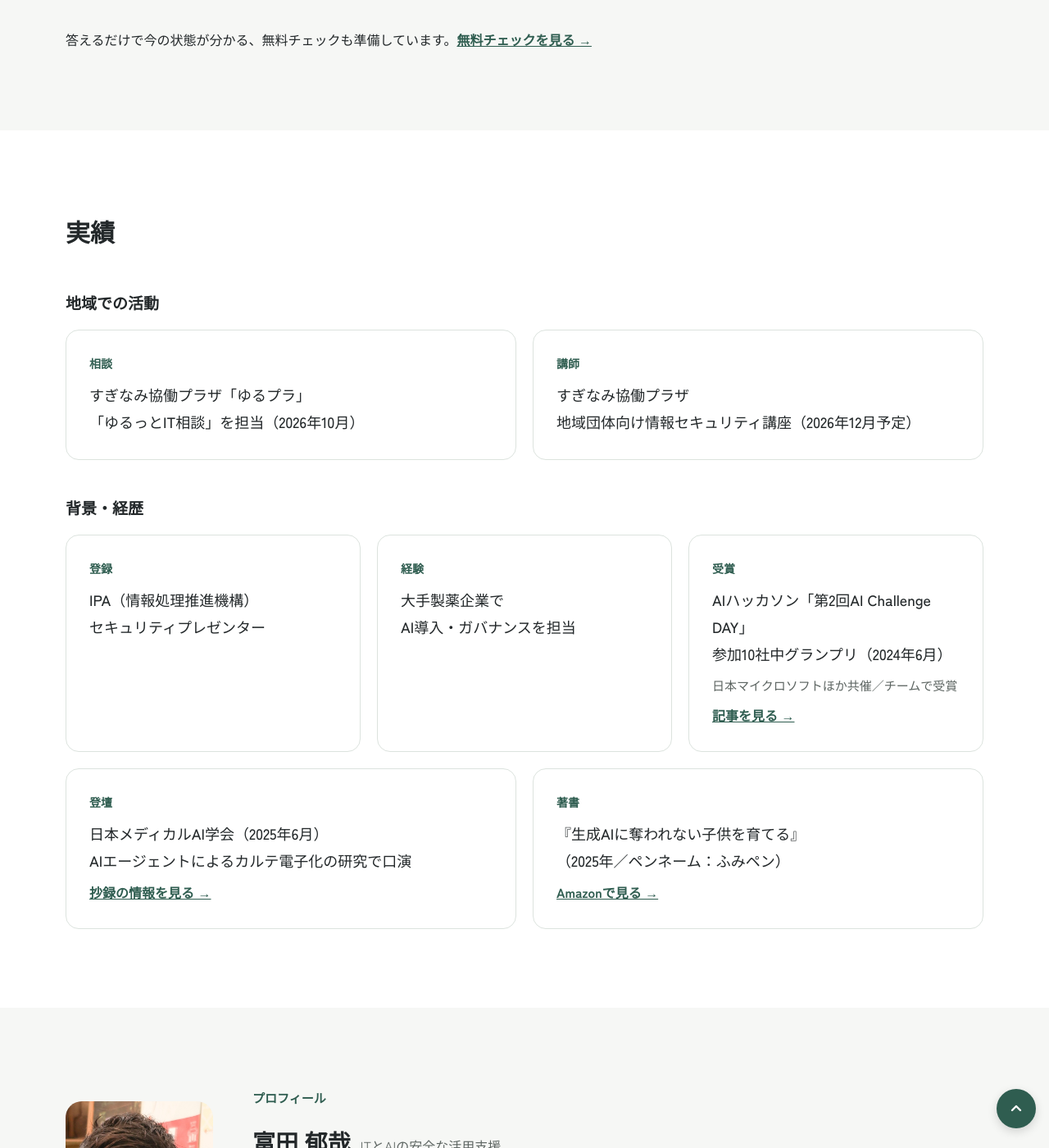
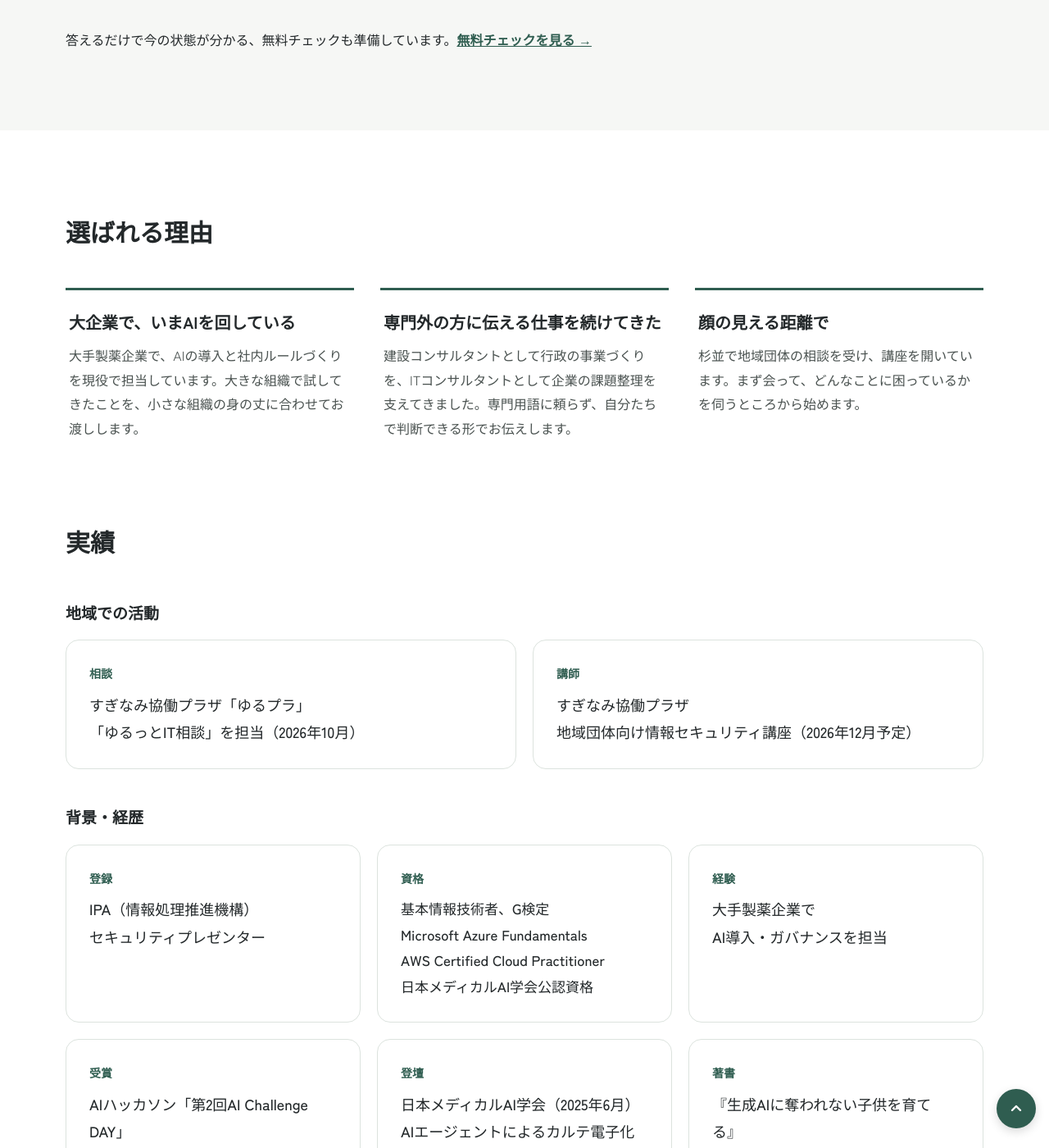
Before and after one commit to fumifumi0831/tomita-ai.jp, a Jekyll site: the page built from index.html, in a window 1280 px wide and 1400 px high, scrolled down 1689 px. Shown: the whole window at 82% size. Built offline with Jekyll 4.4.1, drawn with Linux system fonts in a browser that asks for light colours; some of the changed text lies outside the part shown.

Commit message:
選ばれる理由・保有資格・よくある質問を追加し、初回相談無料を明記（案）
Co-Authored-By: Claude Opus 5.5 <noreply@anthropic.com>
Claude-Session: https://claude.ai/code/session_01L8vDNe7qbjzHshKeG5faMY

```diff
--- a/_includes/footer.html
+++ b/_includes/footer.html
@@ -22,6 +22,7 @@
 <a href="/about.html" style="font-size: 15px; color: #FFFFFF; text-decoration: none">理念・事務所概要</a>
 <a href="/#works" style="font-size: 15px; color: #FFFFFF; text-decoration: none">実績</a>
 <a href="/#profile" style="font-size: 15px; color: #FFFFFF; text-decoration: none">プロフィール</a>
+<a href="/#faq" style="font-size: 15px; color: #FFFFFF; text-decoration: none">よくある質問</a>
 <a href="/#contact" style="font-size: 15px; color: #FFFFFF; text-decoration: none">お問い合わせ</a>
 <a href="https://forms.gle/3riH2FEBzJ8SkmK79" target="_blank" rel="noopener" style="font-size: 15px; color: #FFFFFF; text-decoration: none">お問い合わせフォーム</a>
 </nav>
--- a/index.html
+++ b/index.html
@@ -75,6 +75,26 @@ description: 富田AIデジタル活用支援事務所は、東京を拠点に
 </div>
 </section>
 
+<section id="why">
+<div style="max-width: 1120px; margin: 0 auto; padding: 96px 24px 0; display: flex; flex-direction: column; gap: 40px">
+<h2 style="margin: 0; font-size: 30px; font-weight: 700">選ばれる理由</h2>
+<ul style="margin: 0; padding: 0; list-style: none; display: flex; flex-wrap: wrap; gap: 32px">
+<li style="flex: 1 1 280px; min-width: 0; border-top: 3px solid #2F5D50; padding: 20px 4px 0; display: flex; flex-direction: column; gap: 8px">
+<h3 style="margin: 0; font-size: 20px; font-weight: 700; text-wrap: balance">大企業で、いまAIを回している</h3>
+<p style="margin: 0; font-size: 16px; color: #4A5250">大手製薬企業で、AIの導入と社内ルールづくりを現役で担当しています。大きな組織で試してきたことを、小さな組織の身の丈に合わせてお渡しします。</p>
+</li>
+<li style="flex: 1 1 280px; min-width: 0; border-top: 3px solid #2F5D50; padding: 20px 4px 0; display: flex; flex-direction: column; gap: 8px">
+<h3 style="margin: 0; font-size: 20px; font-weight: 700; text-wrap: balance">専門外の方に伝える仕事を続けてきた</h3>
+<p style="margin: 0; font-size: 16px; color: #4A5250">建設コンサルタントとして行政の事業づくりを、ITコンサルタントとして企業の課題整理を支えてきました。専門用語に頼らず、自分たちで判断できる形でお伝えします。</p>
+</li>
+<li style="flex: 1 1 280px; min-width: 0; border-top: 3px solid #2F5D50; padding: 20px 4px 0; display: flex; flex-direction: column; gap: 8px">
+<h3 style="margin: 0; font-size: 20px; font-weight: 700; text-wrap: balance">顔の見える距離で</h3>
+<p style="margin: 0; font-size: 16px; color: #4A5250">杉並で地域団体の相談を受け、講座を開いています。まず会って、どんなことに困っているかを伺うところから始めます。</p>
+</li>
+</ul>
+</div>
+</section>
+
 <section id="works">
 <div style="max-width: 1120px; margin: 0 auto; padding: 96px 24px; display: flex; flex-direction: column; gap: 40px">
 <h2 style="margin: 0; font-size: 30px; font-weight: 700">実績</h2>
@@ -97,6 +117,10 @@ description: 富田AIデジタル活用支援事務所は、東京を拠点に
 <div style="flex: 1 1 260px; border: 1px solid #DCE3DE; border-radius: 16px; padding: 28px; display: flex; flex-direction: column; gap: 8px">
 <span style="font-size: 14px; font-weight: 700; color: #2F5D50">登録</span>
 <p style="margin: 0; font-size: 18px; font-weight: 500">IPA（情報処理推進機構）<br>セキュリティプレゼンター</p>
+</div>
+<div style="flex: 1 1 260px; border: 1px solid #DCE3DE; border-radius: 16px; padding: 28px; display: flex; flex-direction: column; gap: 8px">
+<span style="font-size: 14px; font-weight: 700; color: #2F5D50">資格</span>
+<p style="margin: 0; font-size: 17px; font-weight: 500">基本情報技術者、G検定<br>Microsoft Azure Fundamentals<br>AWS Certified Cloud Practitioner<br>日本メディカルAI学会公認資格</p>
 </div>
 <div style="flex: 1 1 260px; border: 1px solid #DCE3DE; border-radius: 16px; padding: 28px; display: flex; flex-direction: column; gap: 8px">
 <span style="font-size: 14px; font-weight: 700; color: #2F5D50">経験</span>
@@ -138,11 +162,39 @@ description: 富田AIデジタル活用支援事務所は、東京を拠点に
 </div>
 </section>
 
+<section id="faq">
+<div style="max-width: 1120px; margin: 0 auto; padding: 96px 24px 0; display: flex; flex-direction: column; gap: 32px">
+<h2 style="margin: 0; font-size: 30px; font-weight: 700">よくある質問</h2>
+<div style="max-width: 760px; border-top: 1px solid #E4E7E3">
+<details style="border-bottom: 1px solid #E4E7E3; padding: 18px 0">
+<summary style="cursor: pointer; font-size: 18px; font-weight: 700; list-style-position: outside">費用はかかりますか？</summary>
+<p style="margin: 10px 0 0; font-size: 17px; color: #4A5250">初回のご相談は無料です。その後の講座や継続的なご支援は、内容を伺ったうえでお見積もりします。</p>
+</details>
+<details style="border-bottom: 1px solid #E4E7E3; padding: 18px 0">
+<summary style="cursor: pointer; font-size: 18px; font-weight: 700; list-style-position: outside">地域団体ですが、相談できますか？</summary>
+<p style="margin: 10px 0 0; font-size: 17px; color: #4A5250">はい。杉並区で活動する団体の方は、すぎなみ協働プラザの講座や相談会の場でも、お気軽にお声がけください。</p>
+</details>
+<details style="border-bottom: 1px solid #E4E7E3; padding: 18px 0">
+<summary style="cursor: pointer; font-size: 18px; font-weight: 700; list-style-position: outside">どこまで来てもらえますか？</summary>
+<p style="margin: 10px 0 0; font-size: 17px; color: #4A5250">杉並区とその周辺は、伺ってお話しすることもできます。ほかの地域の方は、オンラインで対応します。</p>
+</details>
+<details style="border-bottom: 1px solid #E4E7E3; padding: 18px 0">
+<summary style="cursor: pointer; font-size: 18px; font-weight: 700; list-style-position: outside">会社員との兼業ですか？</summary>
+<p style="margin: 10px 0 0; font-size: 17px; color: #4A5250">はい。平日は大手製薬企業でAIの導入とガバナンスを担当しています。ご相談の日程は、ご都合を伺いながら調整します。</p>
+</details>
+<details style="border-bottom: 1px solid #E4E7E3; padding: 18px 0">
+<summary style="cursor: pointer; font-size: 18px; font-weight: 700; list-style-position: outside">何を準備すればいいですか？</summary>
+<p style="margin: 10px 0 0; font-size: 17px; color: #4A5250">特別な準備はいりません。困っていることを一言いただければ、そこから一緒に整理します。</p>
+</details>
+</div>
+</div>
+</section>
+
 <section id="contact">
 <div style="max-width: 1120px; margin: 0 auto; padding: 96px 24px; display: flex; flex-direction: column; gap: 20px; align-items: center; text-align: center">
 <h2 style="margin: 0; font-size: 30px; font-weight: 700">お問い合わせ</h2>
 <div class="contact-text" style="display: flex; flex-direction: column; gap: 12px; max-width: 600px; font-size: 18px; color: #4A5250">
-<p style="margin: 0">パソコンやAIのちょっとした困りごとから、ご相談を承ります。<br>まずはフォームかメールでご連絡ください。</p>
+<p style="margin: 0">パソコンやAIのちょっとした困りごとから、ご相談を承ります。<br>初回のご相談は無料です。まずはフォームかメールでご連絡ください。</p>
 <p style="margin: 0">地域団体の皆さまには、主に講座の形でお伝えしています。<br>中小企業の皆さまには、今の状況を伺うところから始めます。<br>内容によってはお受けできない場合があります。</p>
 </div>
 <a href="https://forms.gle/3riH2FEBzJ8SkmK79" target="_blank" rel="noopener" style="display: inline-flex; align-items: center; min-height: 56px; padding: 0 36px; background: #2F5D50; color: #FFFFFF; border-radius: 28px; text-decoration: none; font-size: 18px; font-weight: 700">フォームで問い合わせる</a>
--- a/services/ai.html
+++ b/services/ai.html
@@ -65,7 +65,7 @@ description: 便利そうだけれど、間違いや個人情報の扱いが心
 <li style="flex: 1 1 220px; min-width: 0; display: flex; flex-direction: column; gap: 6px">
 <span style="font-size: 26px; font-weight: 700; color: #2F5D50; line-height: 1.2">1</span>
 <h3 style="margin: 0; font-size: 17px; font-weight: 700">フォームかメールでご連絡</h3>
-<p style="margin: 0; font-size: 16px; color: #4A5250">困りごとを一言いただければ十分です。</p>
+<p style="margin: 0; font-size: 16px; color: #4A5250">困りごとを一言いただければ十分です。初回のご相談は無料です。</p>
 </li>
 <li style="flex: 1 1 220px; min-width: 0; display: flex; flex-direction: column; gap: 6px">
 <span style="font-size: 26px; font-weight: 700; color: #2F5D50; line-height: 1.2">2</span>
--- a/services/first-step.html
+++ b/services/first-step.html
@@ -51,7 +51,7 @@ description: 詳しい人も、気軽に聞ける相談先もない。日々の
 <li style="flex: 1 1 220px; min-width: 0; display: flex; flex-direction: column; gap: 6px">
 <span style="font-size: 26px; font-weight: 700; color: #2F5D50; line-height: 1.2">1</span>
 <h3 style="margin: 0; font-size: 17px; font-weight: 700">フォームかメールでご連絡</h3>
-<p style="margin: 0; font-size: 16px; color: #4A5250">困りごとを一言いただければ十分です。</p>
+<p style="margin: 0; font-size: 16px; color: #4A5250">困りごとを一言いただければ十分です。初回のご相談は無料です。</p>
 </li>
 <li style="flex: 1 1 220px; min-width: 0; display: flex; flex-direction: column; gap: 6px">
 <span style="font-size: 26px; font-weight: 700; color: #2F5D50; line-height: 1.2">2</span>
--- a/services/outreach.html
+++ b/services/outreach.html
@@ -57,7 +57,7 @@ description: チラシやお知らせ、SNS、出欠の取りまとめ。伝え
 <li style="flex: 1 1 220px; min-width: 0; display: flex; flex-direction: column; gap: 6px">
 <span style="font-size: 26px; font-weight: 700; color: #2F5D50; line-height: 1.2">1</span>
 <h3 style="margin: 0; font-size: 17px; font-weight: 700">フォームかメールでご連絡</h3>
-<p style="margin: 0; font-size: 16px; color: #4A5250">困りごとを一言いただければ十分です。</p>
+<p style="margin: 0; font-size: 16px; color: #4A5250">困りごとを一言いただければ十分です。初回のご相談は無料です。</p>
 </li>
 <li style="flex: 1 1 220px; min-width: 0; display: flex; flex-direction: column; gap: 6px">
 <span style="font-size: 26px; font-weight: 700; color: #2F5D50; line-height: 1.2">2</span>
--- a/services/security.html
+++ b/services/security.html
@@ -65,7 +65,7 @@ description: 名簿やパスワード、怪しいメールへの対応が、特
 <li style="flex: 1 1 220px; min-width: 0; display: flex; flex-direction: column; gap: 6px">
 <span style="font-size: 26px; font-weight: 700; color: #2F5D50; line-height: 1.2">1</span>
 <h3 style="margin: 0; font-size: 17px; font-weight: 700">フォームかメールでご連絡</h3>
-<p style="margin: 0; font-size: 16px; color: #4A5250">困りごとを一言いただければ十分です。</p>
+<p style="margin: 0; font-size: 16px; color: #4A5250">困りごとを一言いただければ十分です。初回のご相談は無料です。</p>
 </li>
 <li style="flex: 1 1 220px; min-width: 0; display: flex; flex-direction: column; gap: 6px">
 <span style="font-size: 26px; font-weight: 700; color: #2F5D50; line-height: 1.2">2</span>
```
